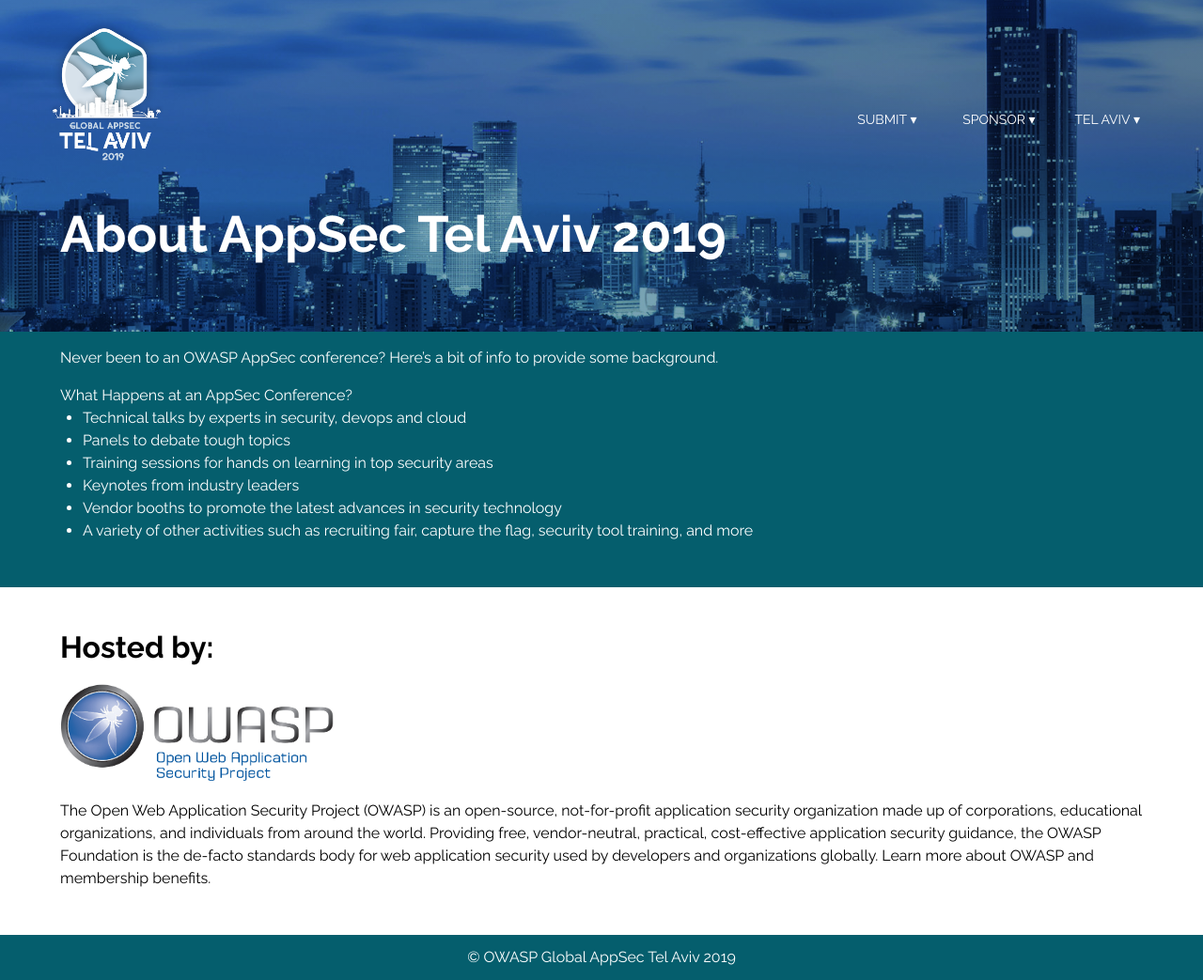
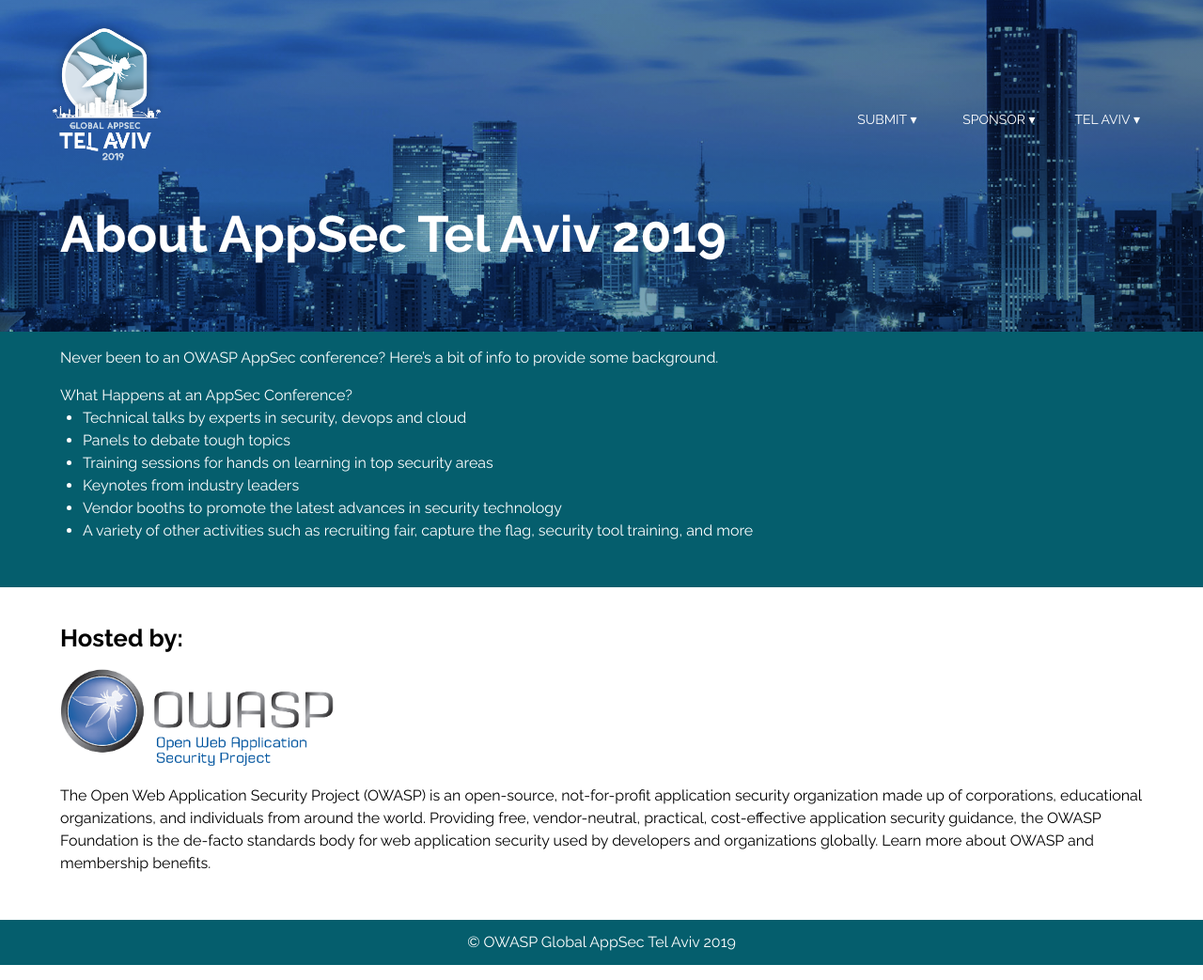
Before and after one commit to OWASP/AppSecTLV2019, a Jekyll site: the page built from about/index.html, in a window 1280 px wide. Shown: the whole page at 94% size. Built offline with Jekyll 4.4.1, drawn with Linux system fonts in a browser that asks for light colours.

Commit message:
Reducing font size for h2

```diff
--- a/assets/css/style.scss
+++ b/assets/css/style.scss
@@ -60,7 +60,7 @@
 
 
 h2 {
-	font-size: 200%;
+	font-size: 160%;
 	margin-top: 1em;
 	margin-bottom: 0.5em;
 }
```
